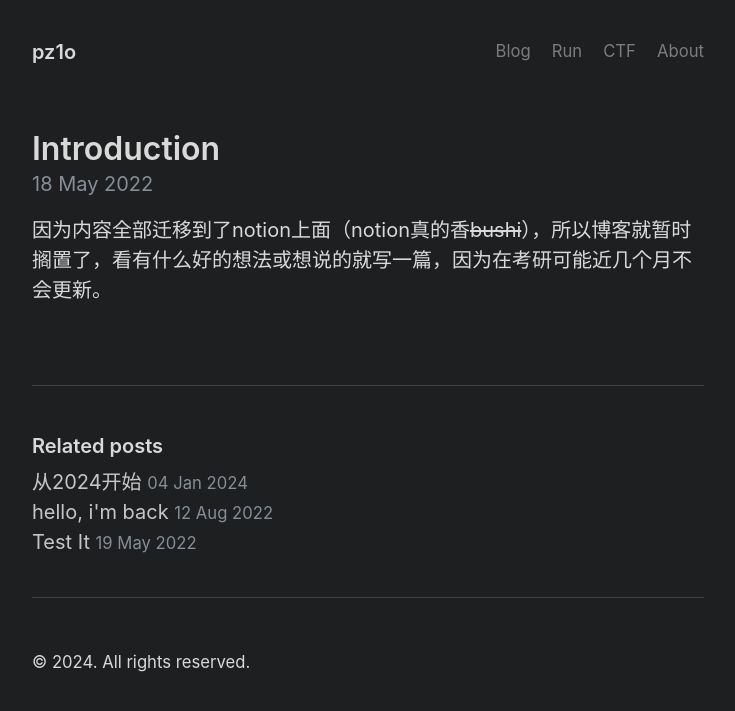
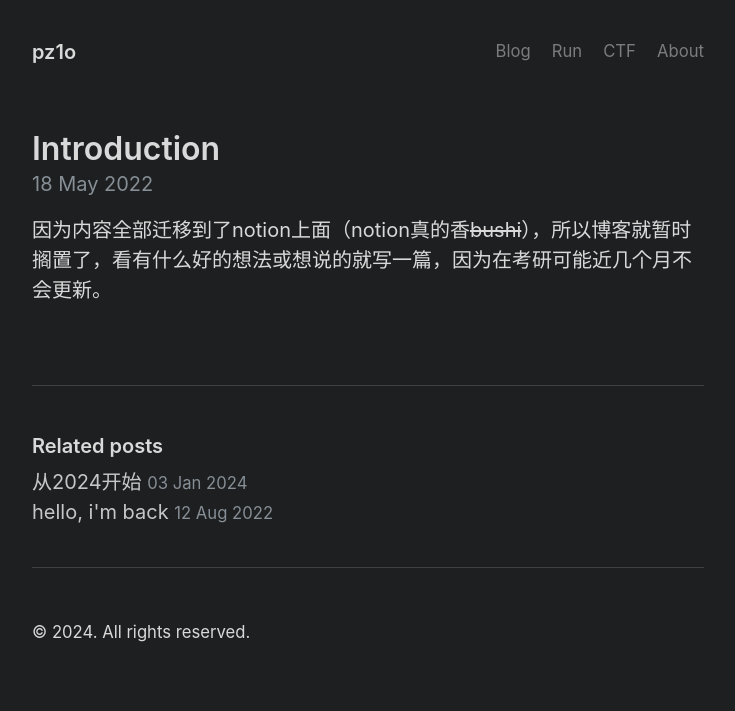
Before and after one commit to pz1o/m1keya.github.io, a Jekyll site: the page built from _posts/2022-05-18-just-say-something.md, in a window 1280 px wide. Shown: the top 711 px of the page, without its empty margins (272-1007 px from the left). Built offline with Jekyll 4.4.1, drawn with Linux system fonts in a browser that asks for light colours.

Commit message:
edit something

```diff
--- a/_posts/2022-05-19-test.md
+++ /dev/null
@@ -1,7 +0,0 @@
----
-layout: post
-title: Test It
-
----
-
-Test It~!
```
Also changed, not shown: _posts/2024-01-03-life.md (renamed from _posts/2024-01-04-life.md, +1 -0 lines).
